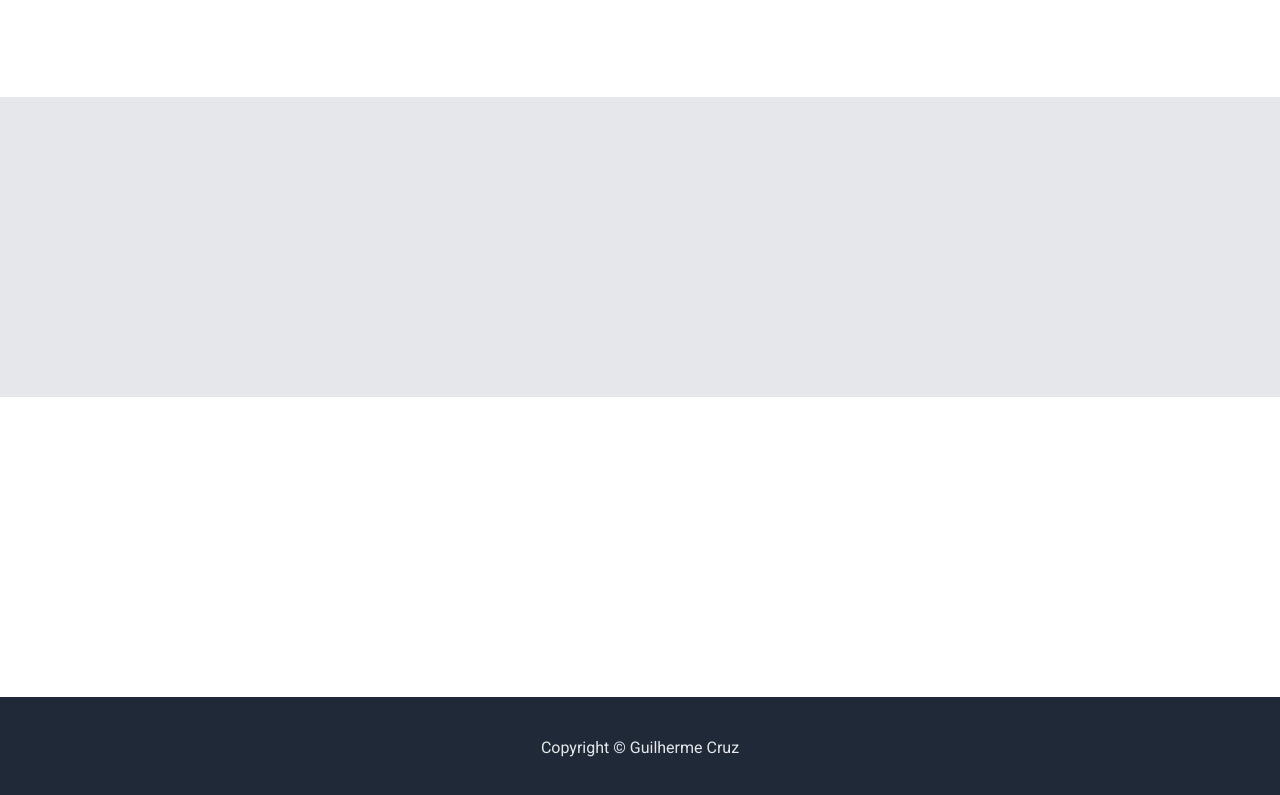
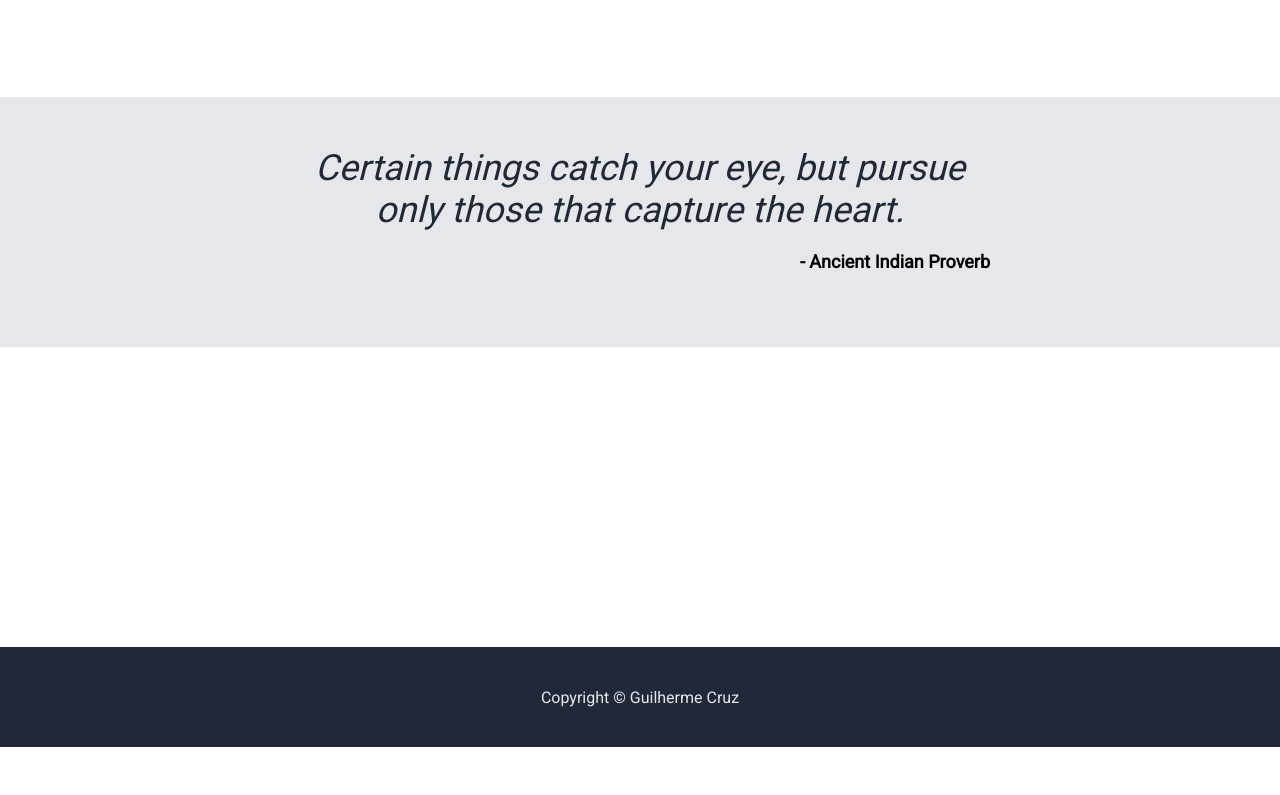
Before and after one commit to Cruz-Guilherme/landing-page-project, a plain HTML site: page index.html in a window 1280 px wide. Shown: the part 892-1687 px from the top of the page. After the commit the page ends 1639 px from the top, so only its background shows below. Drawn offline with Linux system fonts and the light colour scheme.

Commit message:
Section 3  creation

```diff
--- a/index.html
+++ b/index.html
@@ -49,7 +49,8 @@
             </div>
         </div>
         <div class="section-3">
-
+            <h3>Certain things catch your eye, but pursue only those that capture the heart.</h3>
+            <p>- Ancient Indian Proverb</p>
         </div>
         <div class="section-4">
 
--- a/styles.css
+++ b/styles.css
@@ -120,9 +120,29 @@ button {
 /* ------------------ Section 3 ------------------ */
 .section-3 {
     background-color: #e5e7eb;
-    height: 300px;
+    height: 250px;
 }
 
+.section-3 h3 {
+    font-size: 36px;
+    font-style: italic;
+    font-weight: 100;
+    color: #1f2937;
+    width: 700px;
+    margin: 0  auto;
+    padding-top: 50px;
+    padding-bottom: 20px;
+    text-align: center;
+}
+
+.section-3 p {
+    font-size: 18px;
+    font-weight: bold;
+    text-align: right;
+    margin: 0 auto;
+    text-align: right;
+    width: 700px;
+}
 /* ------------------ Section 4 ------------------ */
 .section-4 {
     height: 300px;
```
